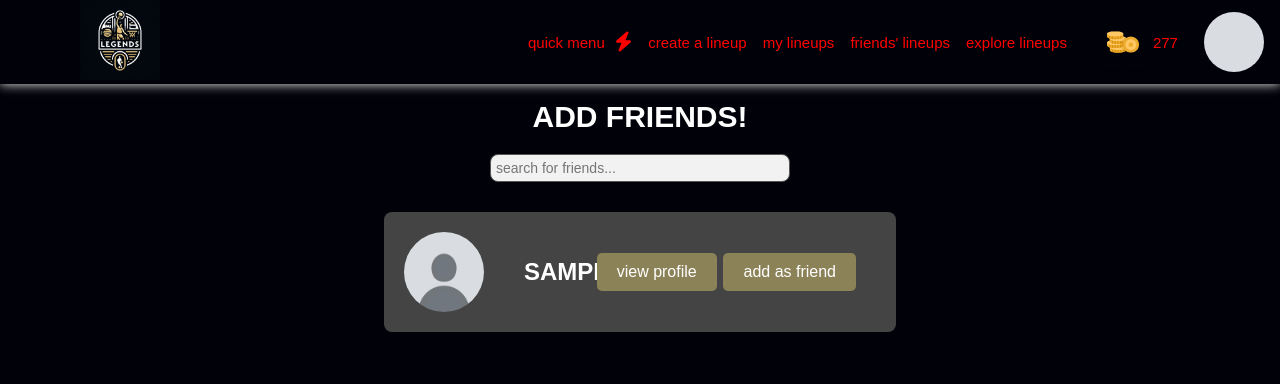
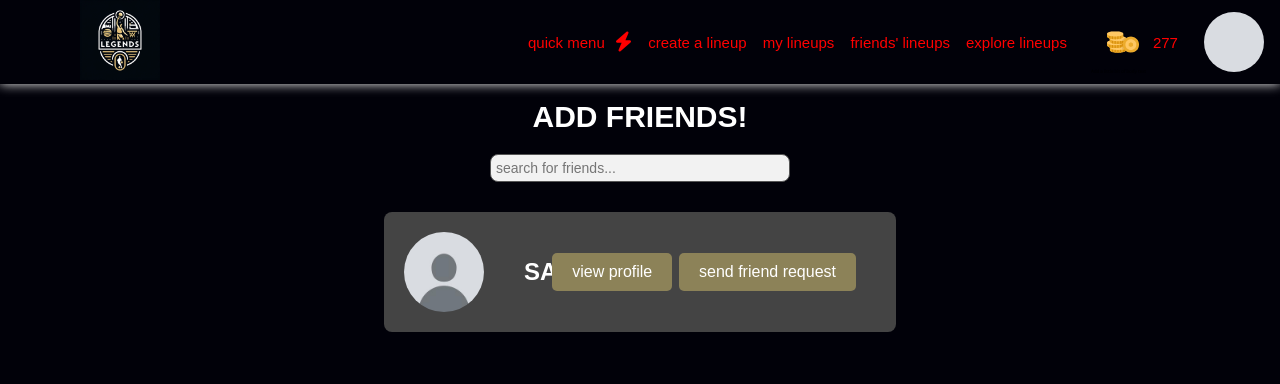
Before and after one commit to cassius2828/Lineup-Legends, a Node server app: page /friends in a window 1280 px wide. Shown: the top 384 px of the page. Run offline with Node 20, Linux system fonts and the light colour scheme; the visitor is signed in with stand-in values (Sample User, id 1); data that the repository does not hold is empty; some libraries are stand-ins or nearby versions; some web fonts are replaced.

Commit message:
corrected friend req logic by switching the pending and requested values

```diff
--- a/controllers/friends.js
+++ b/controllers/friends.js
@@ -42,14 +42,14 @@ const postAddFriend = async (req, res) => {
   //   send req by current user
   const sentFriendReqDoc = await FriendModel.findOneAndUpdate(
     { requester: currentUserId, recipient: targetedUserId },
-    { $set: { status: "requested" } },
+    { $set: { status: "pending" } },
     // updates if exists or inserts if it does not exist
     { upsert: true, new: true }
   );
   // receive the request from current user (to targeted user)
   const recievedFriendReqDoc = await FriendModel.findOneAndUpdate(
     { recipient: currentUserId, requester: targetedUserId },
-    { $set: { status: "pending" } },
+    { $set: { status: "requested" } },
     { upsert: true, new: true }
   );
 
--- a/public/styles/pages/_user-lineups.scss
+++ b/public/styles/pages/_user-lineups.scss
@@ -22,6 +22,11 @@
 
 .title-info {
   margin: auto;
+  p {
+    margin: auto;
+
+    width: 100%;
+  }
 }
 
 .lineup-card {
@@ -271,7 +276,6 @@
 @media (min-width: 1024px) {
   .lineup-actions {
     span {
-
     }
 
     button {
--- a/public/styles/style.css
+++ b/public/styles/style.css
@@ -1768,6 +1768,10 @@ section.section-landing .right img {
 .title-info {
   margin: auto;
 }
+.title-info p {
+  margin: auto;
+  width: 100%;
+}
 
 .lineup-card {
   background-color: rgba(186, 186, 186, 0.1568627451);
--- a/views/friends/index.ejs
+++ b/views/friends/index.ejs
@@ -21,7 +21,7 @@
 
             <form class="search-friends-form" action="/friends/<%= otherUser._id %>/add-friend" method="POST">
               <a href="/profiles/<%= otherUser._id %>"><button type="button">view profile</button></a>
-              <button type="submit">add as friend</button>
+              <button type="submit">send friend request</button>
             </form>
           </div>
 
```
Also changed, not shown: 1 other file.
